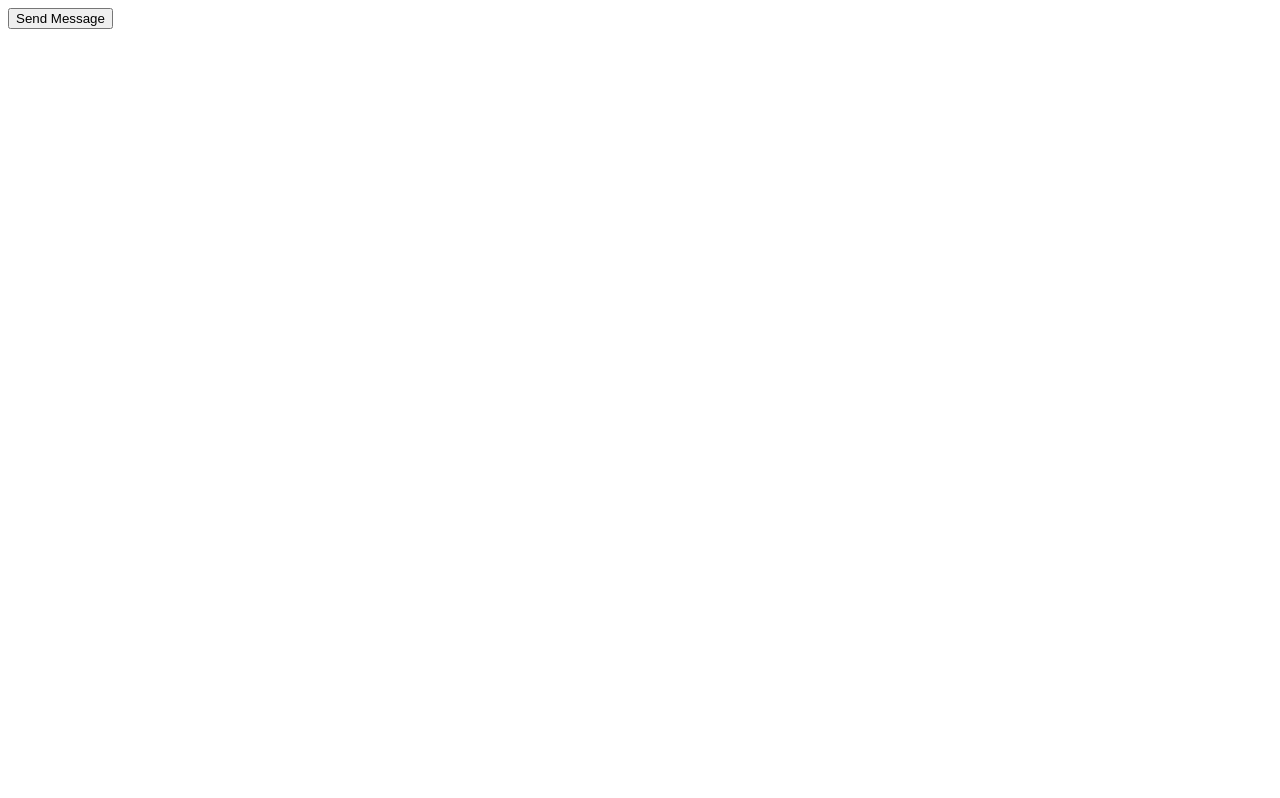
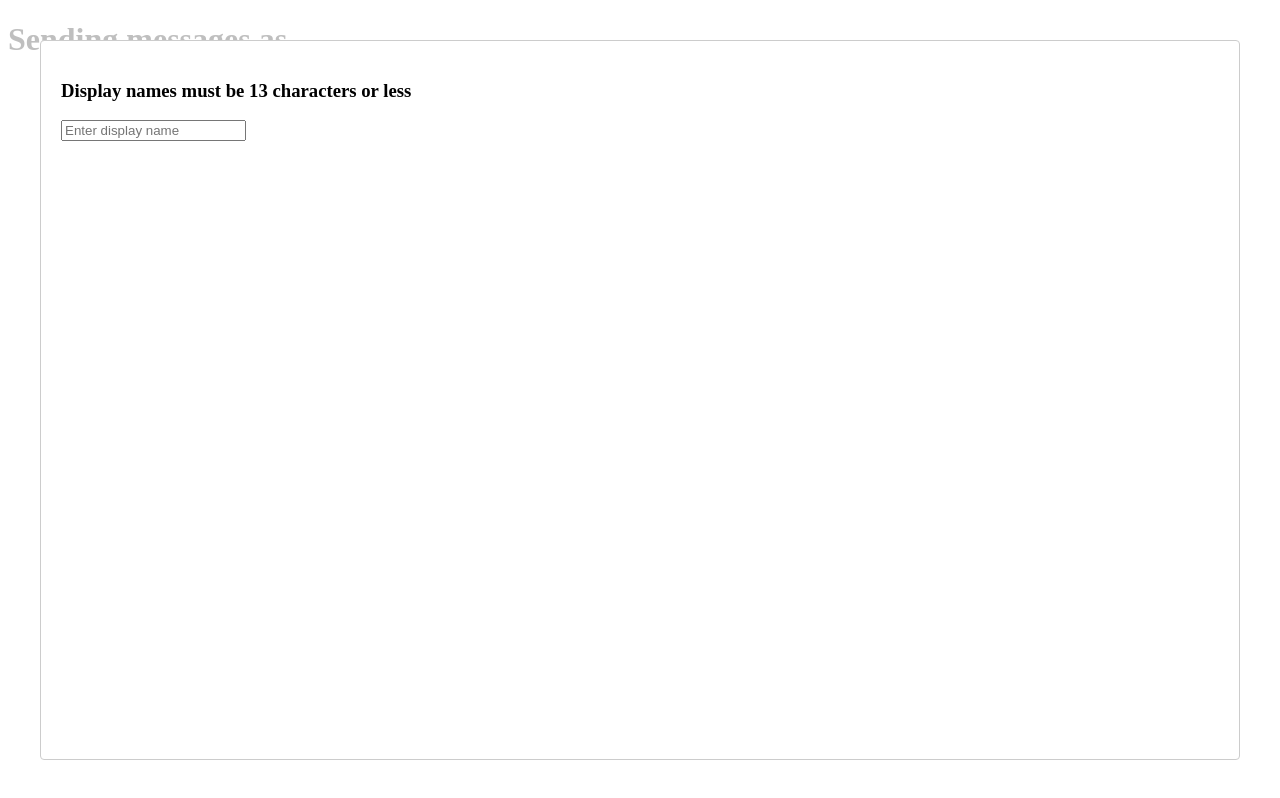
Before and after one commit to blamishaw/typeme, a React (Create React App) app in the folder ui/: page / in a window 1280 px wide. Built offline with nearby package versions, Linux system fonts and the light colour scheme; no server answers.

Commit message:
LoginForm component

```diff
--- a/ui/package.json
+++ b/ui/package.json
@@ -8,6 +8,7 @@
     "@testing-library/user-event": "^13.5.0",
     "react": "^17.0.2",
     "react-dom": "^17.0.2",
+    "react-modal": "^3.14.4",
     "react-scripts": "5.0.0",
     "web-vitals": "^2.1.2",
     "websocket": "^1.0.34"
--- a/ui/src/components/App.js
+++ b/ui/src/components/App.js
@@ -1,21 +1,27 @@
 import React, { useState, useEffect, useRef } from "react";
 import { WebSocketContext } from "../network/WebSocketContext";
-import { connect, sendMessage } from "../network/connect";
+import { connect, sendWSMessage } from "../network/connect";
+import LoginForm from "./LoginForm";
 
 
 const App = () => {
 
     const ws = useRef(null);
+    const [serverMessage, setServerMessage] = useState({});
     const [displayName, setDisplayName] = useState('');
 
     useEffect(() => {
-        return connect(ws);
+        return connect(ws, setServerMessage);
     }, [])
 
+    const sendMessage = (type, message) => {
+        sendWSMessage(ws, type, message);
+    }
 
     return (
-        <WebSocketContext.Provider value={{ displayName, sendMessage }}>
-            <button onClick={() => sendMessage(ws, 'MESSAGE', 'Button Clicked')}>Send Message</button>
+        <WebSocketContext.Provider value={{ displayName, sendMessage, serverMessage }}>
+            <LoginForm setDisplayName={setDisplayName}/>
+            <h1>Sending messages as {displayName}</h1>
         </WebSocketContext.Provider>
     )
 }
--- /dev/null
+++ b/ui/src/components/LoginForm.js
@@ -0,0 +1,69 @@
+import React, { useState, useContext, useEffect } from 'react';
+import Modal from 'react-modal';
+import { WebSocketContext } from '../network/WebSocketContext';
+
+Modal.setAppElement('#root');
+
+const LoginForm = ({ setDisplayName }) => {
+    const { sendMessage, serverMessage } = useContext(WebSocketContext);
+
+    const [modalIsOpen, setModalIsOpen] = useState(true);
+    const [err, setErr] = useState('');
+
+    useEffect(() => {
+        if (typeof serverMessage.type === 'string'){
+            if (serverMessage.type === 'USER_ACCEPT') {
+                setDisplayName(serverMessage.message);
+                setModalIsOpen(false);
+            }
+            if (serverMessage.type === 'USER_REJECT'){
+                setErr('Display name is already in use.');
+            }
+        }
+
+    }, [serverMessage])
+
+    const isValidDisplayName = (displayName) => {
+        if (displayName) {
+            // Sanitize display name
+            const displayNamePattern = /^[a-zA-Z0-9_-]*$/
+            if (displayName.length > 14) {
+                setErr('Display names must be less than 13 characters');
+                return false;
+            }
+            if (!displayNamePattern.test(displayName)) {
+                setErr('Display names can only contain alphanumeric characters and underscores/hyphens');
+                return false;
+            }
+        } else {
+            setErr('Please enter a valid display name')
+            return false;
+        }
+        return true;
+    }
+
+    const handleSubmitForm = async (e) => {
+        e.preventDefault();
+        const inputText = e.target[0].value;
+        const displayName = inputText.trim();
+        if (!isValidDisplayName(displayName)) {
+            e.target[0].value = '';
+        } else {
+            // Check if display name is in active use
+            sendMessage('USER_CONNECT', { displayName });
+        }
+    }
+
+    return (
+        <Modal
+            isOpen={modalIsOpen}
+        >
+            <form autoComplete='off' autoCapitalize='off' onSubmit={handleSubmitForm}>
+                <h3>{err || "Display names must be 13 characters or less"}</h3>
+                <input autoComplete='off' placeholder='Enter display name'></input>
+            </form>
+        </Modal>
+    );
+}
+
+export default LoginForm;
--- a/ui/src/network/connect.js
+++ b/ui/src/network/connect.js
@@ -6,26 +6,25 @@ const PORT = 8080;
 // Client websocket connection function
 // On socket close, we attempt to reconnect to the server with an exponential backoff
 let attemptedConnects = 1;
-export const connect = (ws) => {
+export const connect = (ws, setServerMessage) => {
     ws.current = new W3CWebSocket(`ws://${window.location.hostname}:${PORT}`);
 
     ws.current.onopen = () => {
         console.log('WebSocket Client Connected');
-        sendMessage(ws, 'MESSAGE', 'Hello from client');
     }
 
     ws.current.onmessage = (e) => {
         const data = JSON.parse(e.data);
-        console.log(data);
+        setServerMessage(data);
     };
 
     ws.current.onclose = () => {
         console.log("Websocket closed. Attempting to reconnect...");
-        setTimeout(() => {
-            connect(ws);
-            attemptedConnects = (attemptedConnects+1 > MAX_RECONNECT_SCALE) ?
-                                        MAX_RECONNECT_SCALE : attemptedConnects+1;
-        }, Math.pow(10, attemptedConnects));
+        // setTimeout(() => {
+        //     connect(ws);
+        //     attemptedConnects = (attemptedConnects+1 > MAX_RECONNECT_SCALE) ?
+        //                                 MAX_RECONNECT_SCALE : attemptedConnects+1;
+        // }, Math.pow(10, attemptedConnects));
     }
 
     ws.current.onerror = (err) => {
@@ -38,7 +37,7 @@ export const connect = (ws) => {
 }
 
 // Send message to server
-export const sendMessage = (ws, type, message) => {
+export const sendWSMessage = (ws, type, message) => {
     ws.current.send(JSON.stringify({
         type,
         message
```
Also changed, not shown: 2 other files (tests, documents, lock files or other folders).
